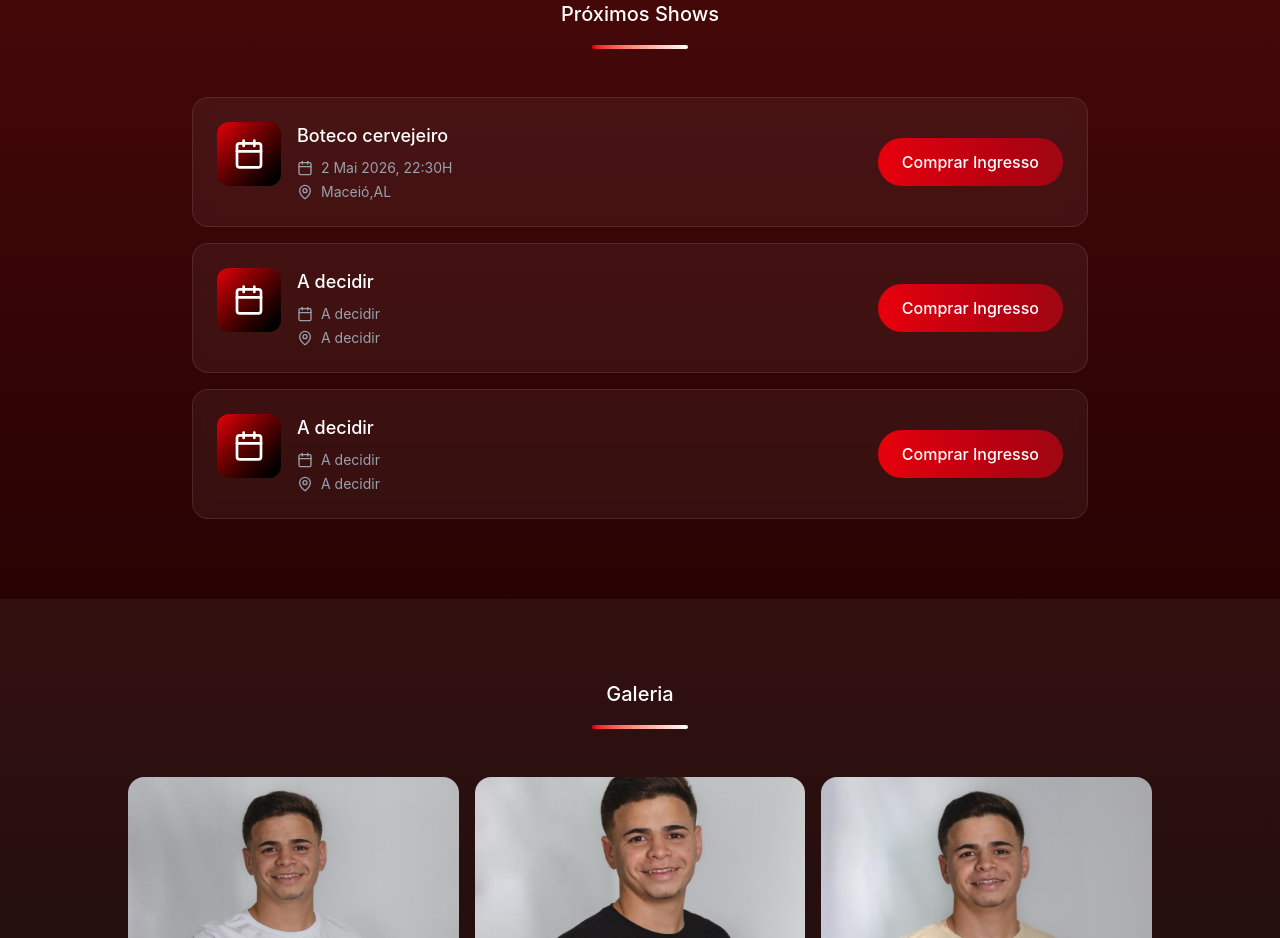
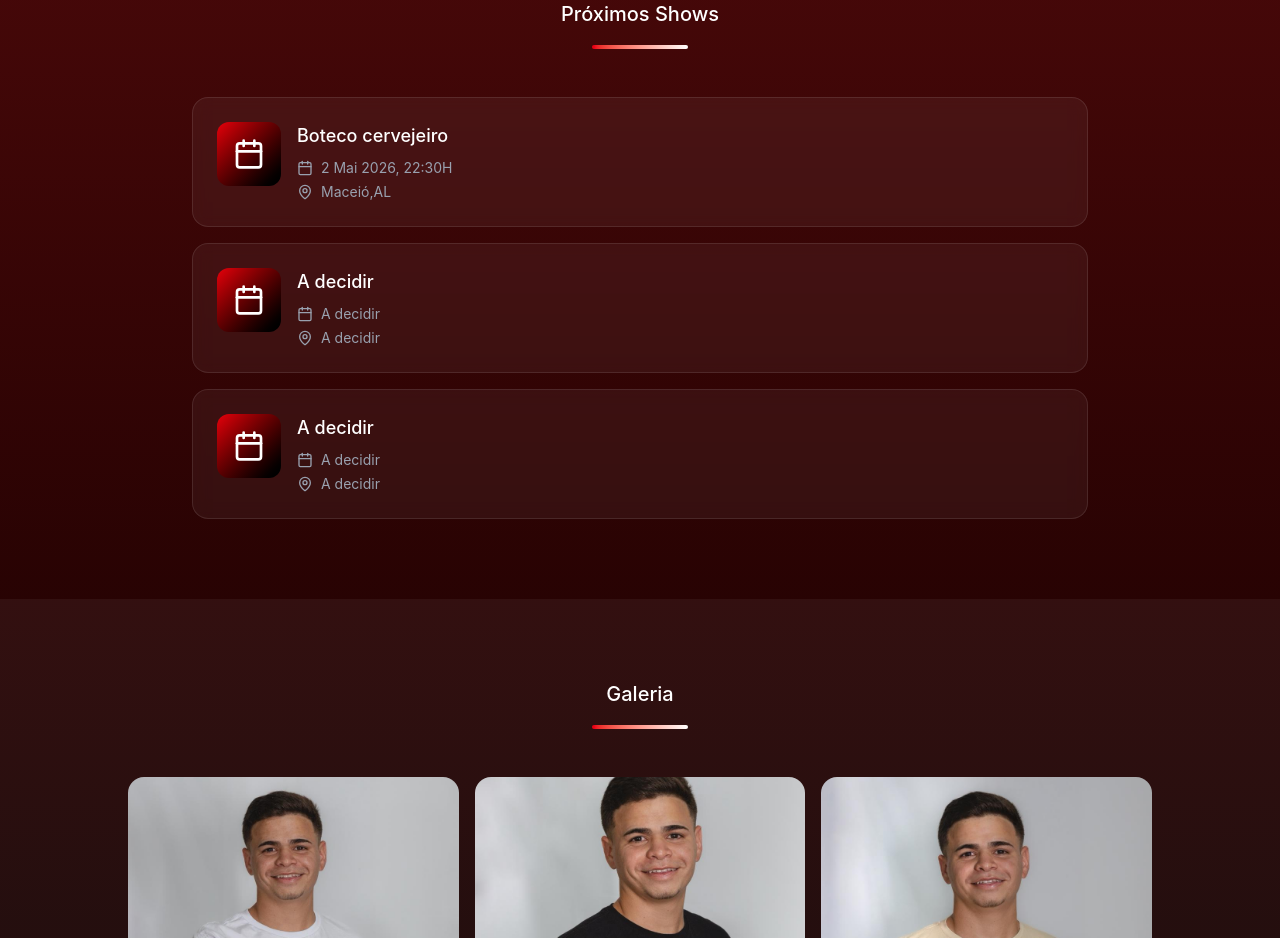
Before and after one commit to Emerson08000/Kleber_estilizado, a React (Vite) app: page / in a window 1280 px wide. Shown: the part 2160-3098 px from the top of the page. Built offline with nearby package versions, Linux system fonts and the light colour scheme.

Commit message:
remove botao ingresso

```diff
--- a/src/app/App.tsx
+++ b/src/app/App.tsx
@@ -255,9 +255,11 @@ export default function App() {
                     </div>
                   </div>
                 </div>
+                {false && (
                 <button className="px-4 sm:px-6 py-2 sm:py-3 bg-gradient-to-r from-red-600 to-red-800 text-white rounded-full hover:shadow-lg hover:shadow-red-500/50 transition-all duration-300 text-sm sm:text-base w-full md:w-auto">
                   Comprar Ingresso
                 </button>
+                )}
               </div>
             </div>
           ))}
```
